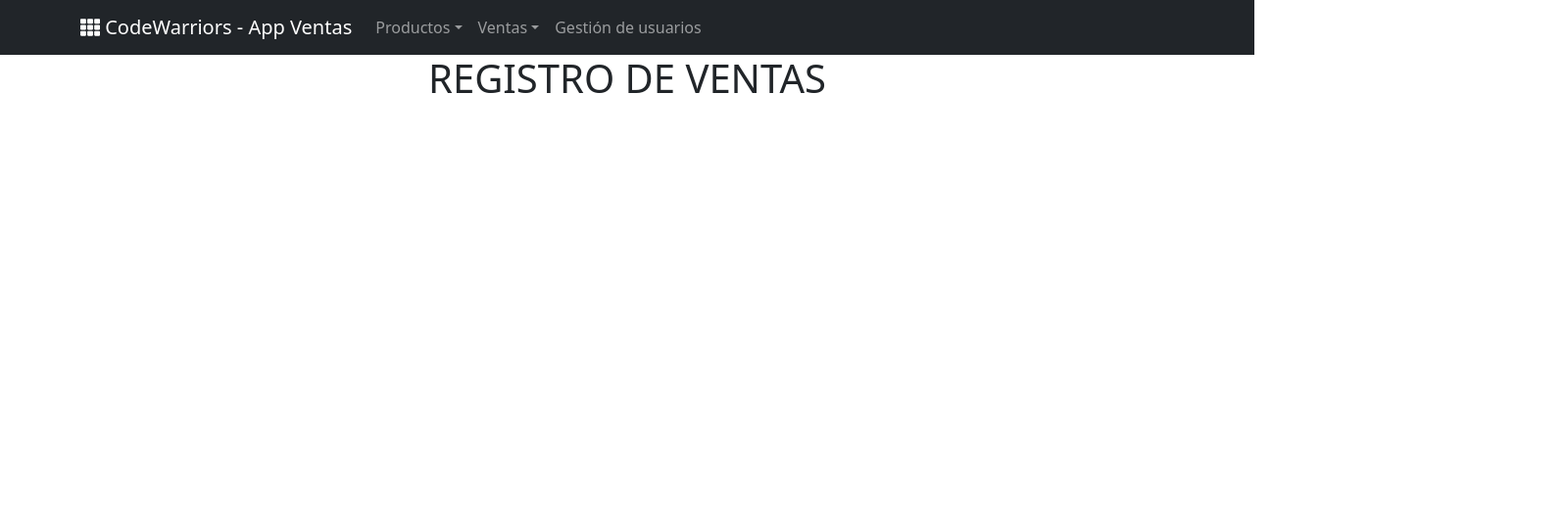
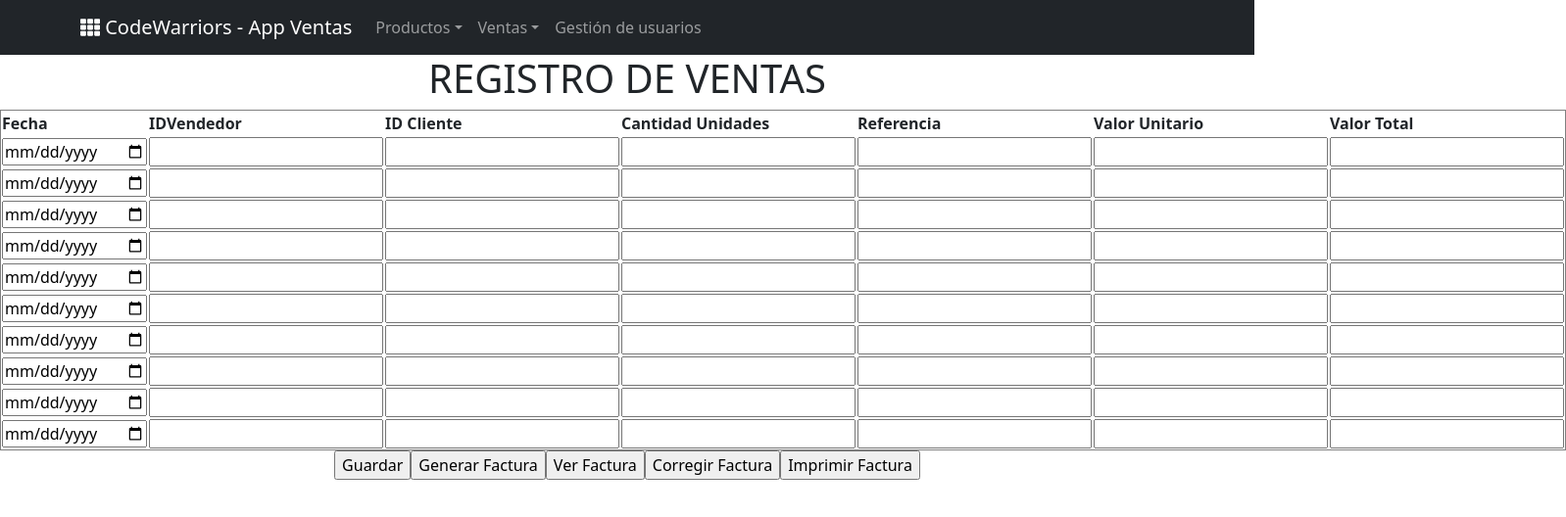
Before and after one commit to xjohnyknox/codewarriors, a React (Create React App) app in the folder appventas-frontend/: page /ventas/registro in a window 1280 px wide. Shown: the top 528 px of the page at 98% size, 1598 px wide, since content can reach past the window. Built offline with nearby package versions, Linux system fonts and the light colour scheme; what react-social-login-buttons would draw is missing.

Commit message:
Registro de ventas - Joanna Campaz

```diff
--- a/appventas-frontend/src/views/Ventas/Registro.js
+++ b/appventas-frontend/src/views/Ventas/Registro.js
@@ -2,10 +2,121 @@ import React, { useEffect, useState, Fragment } from 'react';
 import NavbarApp from '../Navbar/Navbar';
 
 const RegistroVentas = () => {
-    return(
+    return (
         <>
             <NavbarApp />
             <center><h1>REGISTRO DE VENTAS</h1></center>
+
+            <center>
+                <table border="1">
+                    <tr>
+                        <th>Fecha</th>
+                        <th>IDVendedor</th>
+                        <th>ID Cliente</th>
+                        <th>Cantidad Unidades</th>
+                        <th>Referencia</th>
+                        <th>Valor Unitario</th>
+                        <th>Valor Total</th>
+                    </tr>
+                    <tr>
+                        <td> <input type="date" size="10" /> </td>
+                        <td> <input type="number" size="10" /> </td>
+                        <td> <input type="number" size="10" /> </td>
+                        <td> <input type="number" size="6" /> </td>
+                        <td> <input type="text" size="20" /> </td>
+                        <td> <input type="number" size="6" /> </td>
+                        <td> <input type="number" size="20" /> </td>
+                    </tr>
+                    <tr>
+                        <td> <input type="date" size="10" /> </td>
+                        <td> <input type="number" size="10" /> </td>
+                        <td> <input type="number" size="10" /> </td>
+                        <td> <input type="number" size="6" /> </td>
+                        <td> <input type="text" size="20" /> </td>
+                        <td> <input type="number" size="6" /> </td>
+                        <td> <input type="number" size="20" /> </td>
+                    </tr>
+                    <tr>
+                        <td> <input type="date" size="10" /> </td>
+                        <td> <input type="number" size="10" /> </td>
+                        <td> <input type="number" size="10" /> </td>
+                        <td> <input type="number" size="6" /> </td>
+                        <td> <input type="text" size="20" /> </td>
+                        <td> <input type="number" size="6" /> </td>
+                        <td> <input type="number" size="20" /> </td>
+                    </tr>
+                    <tr>
+                        <td> <input type="date" size="10" /> </td>
+                        <td> <input type="number" size="10" /> </td>
+                        <td> <input type="number" size="10" /> </td>
+                        <td> <input type="number" size="6" /> </td>
+                        <td> <input type="text" size="20" /> </td>
+                        <td> <input type="number" size="6" /> </td>
+                        <td> <input type="number" size="20" /> </td>
+                    </tr>
+                    <tr>
+                        <td> <input type="date" size="10" /> </td>
+                        <td> <input type="number" size="10" /> </td>
+                        <td> <input type="number" size="10" /> </td>
+                        <td> <input type="number" size="6" /> </td>
+                        <td> <input type="text" size="20" /> </td>
+                        <td> <input type="number" size="6" /> </td>
+                        <td> <input type="number" size="20" /> </td>
+                    </tr>
+                    <tr>
+                        <td> <input type="date" size="10" /> </td>
+                        <td> <input type="number" size="10" /> </td>
+                        <td> <input type="number" size="10" /> </td>
+                        <td> <input type="number" size="6" /> </td>
+                        <td> <input type="text" size="20" /> </td>
+                        <td> <input type="number" size="6" /> </td>
+                        <td> <input type="number" size="20" /> </td>
+                    </tr>
+                    <tr>
+                        <td> <input type="date" size="10" /> </td>
+                        <td> <input type="number" size="10" /> </td>
+                        <td> <input type="number" size="10" /> </td>
+                        <td> <input type="number" size="6" /> </td>
+                        <td> <input type="text" size="20" /> </td>
+                        <td> <input type="number" size="6" /> </td>
+                        <td> <input type="number" size="20" /> </td>
+                    </tr>
+                    <tr>
+                        <td> <input type="date" size="10" /> </td>
+                        <td> <input type="number" size="10" /> </td>
+                        <td> <input type="number" size="10" /> </td>
+                        <td> <input type="number" size="6" /> </td>
+                        <td> <input type="text" size="20" /> </td>
+                        <td> <input type="number" size="6" /> </td>
+                        <td> <input type="number" size="20" /> </td>
+                    </tr>
+                    <tr>
+                        <td> <input type="date" size="10" /> </td>
+                        <td> <input type="number" size="10" /> </td>
+                        <td> <input type="number" size="10" /> </td>
+                        <td> <input type="number" size="6" /> </td>
+                        <td> <input type="text" size="20" /> </td>
+                        <td> <input type="number" size="6" /> </td>
+                        <td> <input type="number" size="20" /> </td>
+                    </tr>
+                    <tr>
+                        <td> <input type="date" size="10" /> </td>
+                        <td> <input type="number" size="10" /> </td>
+                        <td> <input type="number" size="10" /> </td>
+                        <td> <input type="number" size="6" /> </td>
+                        <td> <input type="text" size="20" /> </td>
+                        <td> <input type="number" size="6" /> </td>
+                        <td> <input type="number" size="20" /> </td>
+                    </tr>
+                </table>
+                <input type="submit" value="Guardar" />
+                <input type="submit" value="Generar Factura" />
+                <input type="submit" value="Ver Factura" />
+                <input type="submit" value="Corregir Factura" />
+                <input type="submit" value="Imprimir Factura" />
+            </center>
+
+
         </>
     )
 }
```
